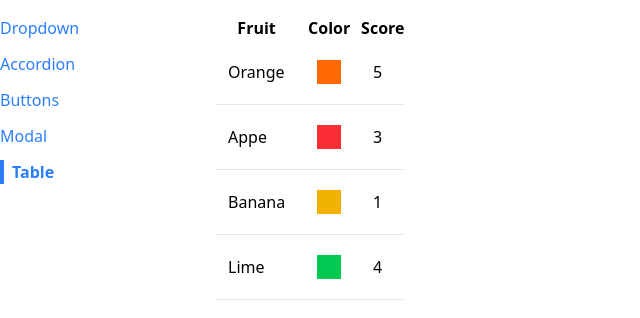
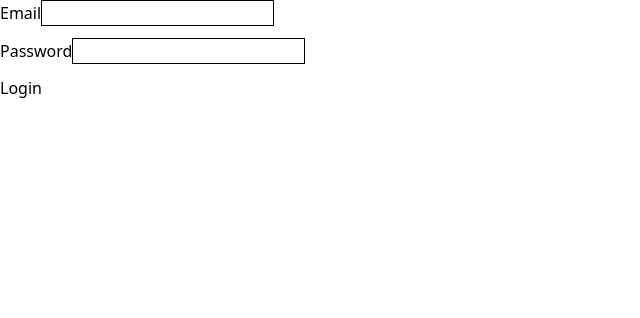
Before and after one commit to Belal-said/comps, a React app: page /table in a window 1280 px wide. Shown: the top 318 px of the page, without its empty margins (0-640 px from the left). Built offline with nearby package versions, Linux system fonts and the light colour scheme; the HTML template or start-up script is replaced by a standard one.

Commit message:
applying login logic

```diff
--- a/package.json
+++ b/package.json
@@ -11,6 +11,7 @@
   },
   "dependencies": {
     "@tailwindcss/vite": "^4.1.5",
+    "axios": "^1.20.0",
     "classnames": "^2.5.1",
     "prop-type": "^0.0.1",
     "prop-types": "15.8.1",
--- a/src/App.js
+++ b/src/App.js
@@ -1,15 +1,23 @@
+import { useState } from "react";
 import Sidebar from "./components/Sidebar";
 import Route from "./components/Route";
 import AccordionPage from "./pages/AccordionPage";
 import DropdonwPage from "./pages/DropdownPage";
-import ButtonPage from './pages/ButtonPage'
-import ModalPage from './pages/ModalPage'
-import TablePage from './pages/TablePage'
+import ButtonPage from "./pages/ButtonPage";
+import ModalPage from "./pages/ModalPage";
+import TablePage from "./pages/TablePage";
+import LoginPage from "./pages/LoginPage";
 
 function App() {
-    return (
-        <div className="container mx-auto grid grid-cols-6 gap-4 mt-4">
-            <Sidebar />
+    const [token, setToken] = useState("");
+
+    const handleLogout = () => {
+        setToken('')
+    }
+
+
+    const app = <div className="container mx-auto grid grid-cols-6 gap-4 mt-4">
+            <Sidebar token={token} />
             <div className="col-span-5">
                 <Route path="/accordion">
                     <AccordionPage />
@@ -26,9 +34,11 @@ function App() {
                 <Route path="/table">
                     <TablePage />
                 </Route>
+                <button onClick={handleLogout}>logout</button>
             </div>
         </div>
-    );
+
+    return token ? app : <LoginPage token={token} setToken={setToken} />;
 }
 
 export default App;
--- a/src/components/Sidebar.js
+++ b/src/components/Sidebar.js
@@ -1,10 +1,12 @@
 import Link from "./Link";
 import { useState } from "react";
+import Button from "./Button";
 
-function Sidebar() {
-    const [active, setActive] = useState(false)
+function Sidebar({token}) {
+    const [active, setActive] = useState(false);
 
     const links = [
+        { label: "Login", path: "/login" },
         { label: "Dropdown", path: "/" },
         { label: "Accordion", path: "/accordion" },
         { label: "Buttons", path: "/buttons" },
@@ -14,9 +16,15 @@ function Sidebar() {
 
     const renderedLinks = links.map((link) => {
         return (
-            <Link key={link.label} to={link.path} className={`mb-3`} activeClassName='font-bold border-l-4 pl-2'>
-                {link.label}
-            </Link>
+            <div key={link.label}>
+                <Link
+                    to={link.path}
+                    className={`${token && link.path === '/login' ? "hidden" : ''} mb-3`}
+                    activeClassName="font-bold border-l-4 pl-2"
+                >
+                    {link.label}
+                </Link>
+            </div>
         );
     });
 
--- /dev/null
+++ b/src/pages/LoginPage.js
@@ -0,0 +1,50 @@
+import { useState } from "react";
+import axios from "axios";
+
+function LoginPage({token , setToken}) {
+    const [email, setEmail] = useState("");
+    const [password, setPassword] = useState("");
+
+    const handleLogin = async (e, token) => {
+        e.preventDefault();
+        try {
+            const response = await axios.post("http://localhost:3001/api/auth/login", {
+                email,
+                password,
+            });
+            console.log(response);
+            setToken(response.data.token);
+
+        } catch (error) {
+            console.error("Login failed", error);
+        }
+    };
+
+    return (
+        <div>
+            <form onSubmit={handleLogin} className="flex flex-col gap-3 items-start">
+                <label>
+                    Email
+                    <input
+                        type="email"
+                        value={email}
+                        className="border"
+                        onChange={(e) => setEmail(e.target.value)}
+                    />
+                </label>
+                <label>
+                    Password
+                    <input
+                        type="password"
+                        value={password}
+                        className="border"
+                        onChange={(e) => setPassword(e.target.value)}
+                    />
+                </label>
+                <button onClick={() => handleLogin(token)}>Login</button>
+            </form>
+        </div>
+    );
+}
+
+export default LoginPage;
```
Also changed, not shown: 1 other file (tests, documents, lock files or other folders).
